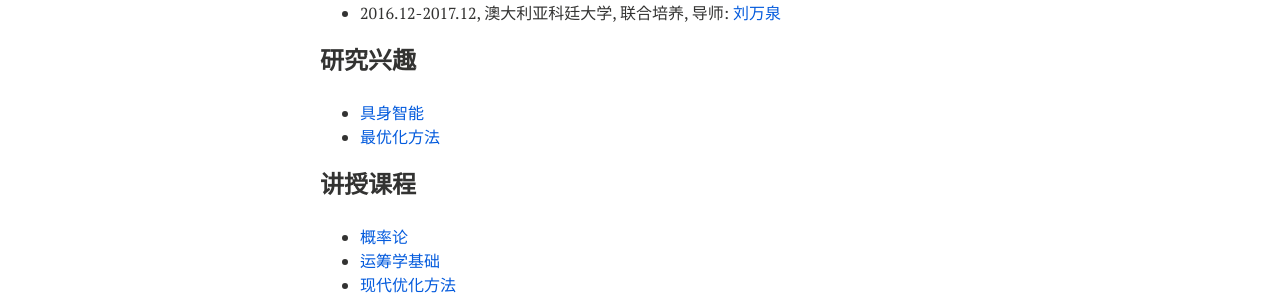
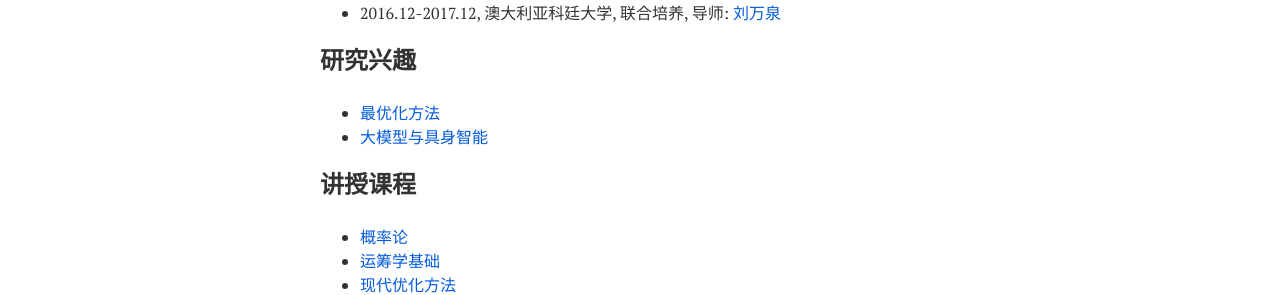
Before and after one commit to xianchaoxiu/xianchaoxiu.github.io, a Jekyll site: the page built from chinese/index.md, in a window 1280 px wide. Shown: the part 396-691 px from the top of the page. Built offline with Jekyll 4.4.1, drawn with Linux system fonts in a browser that asks for light colours; nearby versions of some CDN libraries.

Commit message:
Update index.md

```diff
--- a/chinese/index.md
+++ b/chinese/index.md
@@ -21,8 +21,8 @@ share: false
 
 
 ### 研究兴趣
-* <a href="https://xianchaoxiu.github.io/chinese/research/EAI/" class="textlink" target="_blank"> 具身智能 </a><br>
 * <a href="https://xianchaoxiu.github.io/chinese/research/OPT/" class="textlink" target="_blank"> 最优化方法</a><br>
+* <a href="https://xianchaoxiu.github.io/chinese/research/EAI/" class="textlink" target="_blank"> 大模型与具身智能 </a><br>
 
 
 ### 讲授课程
```
